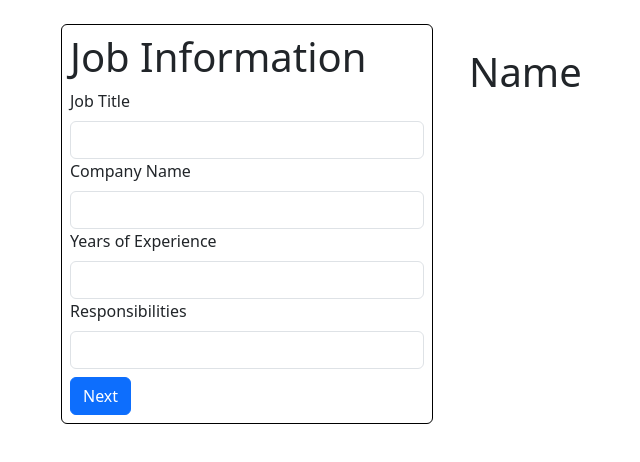
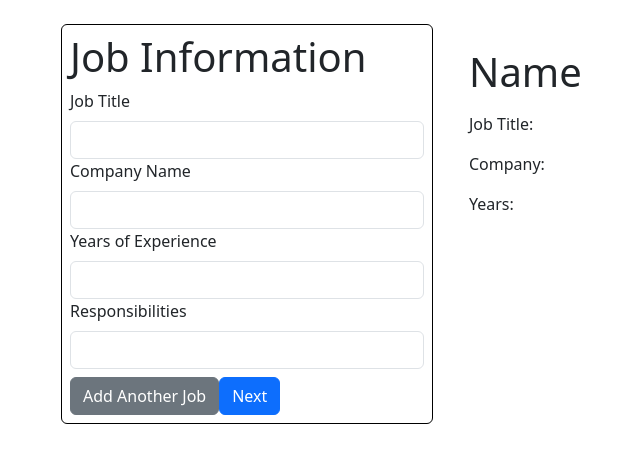
Before and after one commit to disc3110/od-cv-application, a React (Vite) app: page / in a window 1280 px wide. Both pictures are taken after a click on the button "Next". Shown: the top 462 px of the page, without its empty margins (21-661 px from the left). Built offline with nearby package versions, Linux system fonts and the light colour scheme.

Commit message:
fix style

```diff
--- a/src/App.jsx
+++ b/src/App.jsx
@@ -3,7 +3,6 @@ import PersonalForm from './components/personal-form';
 import CVLayout from './components/cv-layout';
 
 function App() {
-  // Define questions and titles for each step in one place
   const formSections = [
     {
       title: "Personal Information",
@@ -41,17 +40,34 @@ function App() {
     }
   ];
 
-  const [step, setStep] = useState(0); // Step starts at 0 for the first form
-  const [cvData, setCVData] = useState({});
+  const [step, setStep] = useState(0); // Current form section step
+  const [cvData, setCVData] = useState({ jobs: [{}] }); // Initial state with an empty job entry
 
-  // Handle next step
-  const nextStep = () => {
-    setStep((prevStep) => prevStep + 1);
+  // Handle form input changes for all sections
+  const handleInfoChange = (sectionKey, id, value, index = null) => {
+    setCVData(prevData => {
+      if (sectionKey === 'jobs' && index !== null) {
+        // Update specific job entry
+        const updatedJobs = [...prevData.jobs];
+        updatedJobs[index] = { ...updatedJobs[index], [id]: value };
+        return { ...prevData, jobs: updatedJobs };
+      } else {
+        return { ...prevData, [id]: value };
+      }
+    });
   };
 
-  // Handle data change in the form
-  const handleInfoChange = (id, value) => {
-    setCVData(prevData => ({ ...prevData, [id]: value }));
+  // Handle next step navigation
+  const nextStep = () => {
+    setStep(prevStep => prevStep + 1);
+  };
+
+  // Add a new job entry
+  const addJob = () => {
+    setCVData(prevData => ({
+      ...prevData,
+      jobs: [...prevData.jobs, {}] // Add an empty job object
+    }));
   };
 
   // Current form section based on the step
@@ -62,15 +78,29 @@ function App() {
       <div className='row vh-75'>
         <div className='col-4 border border-black rounded p-2'>
           <h1>{currentSection?.title}</h1>
-          {currentSection ? (
+          {step === 1 ? (
             <div>
-              <PersonalForm questions={currentSection.questions} onInputChange={handleInfoChange} />
+              {cvData.jobs.map((job, index) => (
+                <div key={index}>
+                  <PersonalForm
+                    questions={currentSection.questions}
+                    onInputChange={(id, value) => handleInfoChange('jobs', id, value, index)}
+                  />
+                </div>
+              ))}
+              <button onClick={addJob} className="btn btn-secondary mt-2">Add Another Job</button>
+              <button onClick={nextStep} className="btn btn-primary mt-2">Next</button>
+            </div>
+          ) : (
+            <div>
+              <PersonalForm
+                questions={currentSection.questions}
+                onInputChange={(id, value) => handleInfoChange('general', id, value)}
+              />
               <button onClick={nextStep} className="btn btn-primary mt-2">
                 {step === formSections.length - 1 ? "Finish" : "Next"}
               </button>
             </div>
-          ) : (
-            <div>Thanks!</div>
           )}
         </div>
         <div className='col-8'>
--- a/src/components/cv-layout.jsx
+++ b/src/components/cv-layout.jsx
@@ -1,9 +1,22 @@
 const CVLayout = ({ cvData }) => {
+    console.log(cvData)
     return(
         <div className="container p-2 m-3">
             <h1>Name</h1>
             <p>{cvData.name}</p>
             <p>{cvData.phone}</p>
+            <p>{cvData.email}</p>
+            <p>{cvData.linkedIn}</p>
+            <p>{cvData.skills}</p>
+            <p>{cvData.profile}</p>
+            {cvData.jobs && cvData.jobs.map((job, index) => (
+                <div key={index}>
+                    <p>Job Title: {job.job}</p>
+                    <p>Company: {job.company}</p>
+                    <p>Years: {job.jobDuration}</p>
+                </div>
+            ))}
+
         </div>
     )
 }
```
